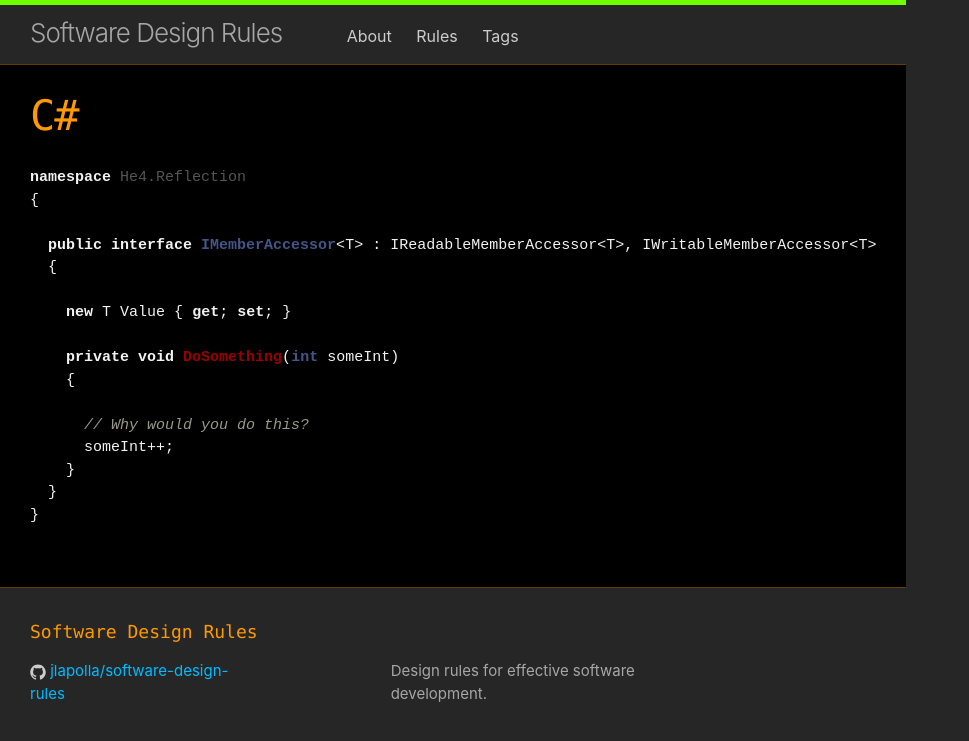
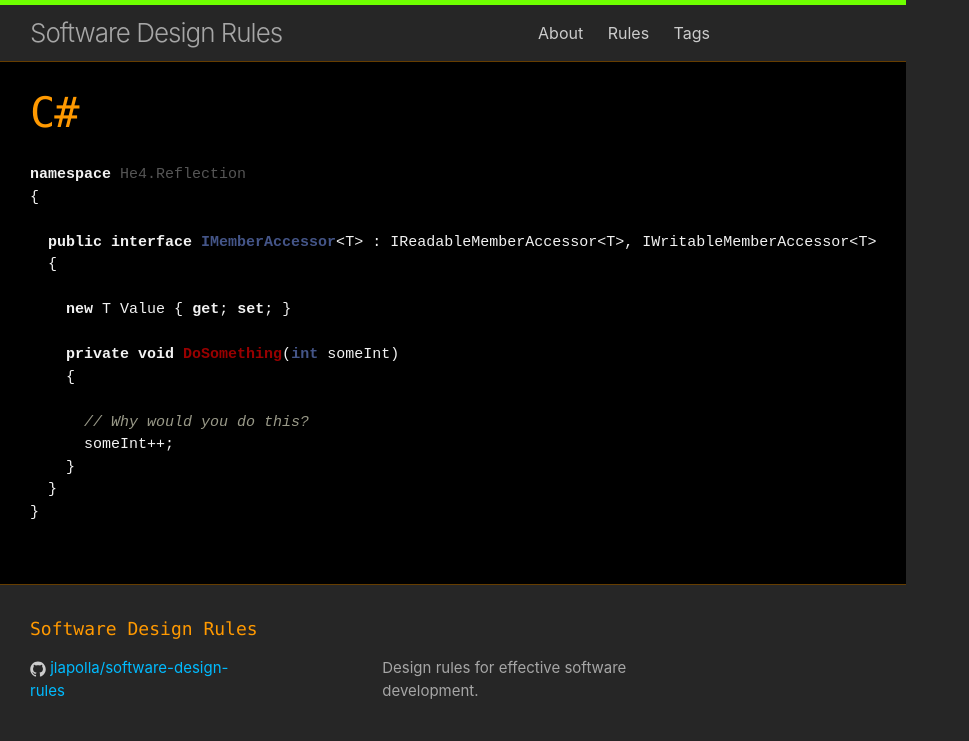
Before and after one commit to jlapolla/software-design-rules, a Jekyll site: the page built from _code_samples/6d2f57eb-9f7d-4e4d-82b1-1595e4c90f16.md, in a window 1280 px wide. Shown: the top 741 px of the page, without its empty margins (0-969 px from the left). Built offline with Jekyll 4.4.1, drawn with Linux system fonts in a browser that asks for light colours.

Commit message:
Simplify static header and footer
- They look a lot more like the normal header and footer when you alter
  the wrapper to have a fixed width.

```diff
--- a/_includes/footer-static.html
+++ b/_includes/footer-static.html
@@ -1,10 +1,10 @@
 <footer class="site-footer">
 
-  <div class="wrapper-static">
+  <div class="wrapper-fixed">
 
     <h2 class="footer-heading">{{ site.title }}</h2>
 
-    <div class="footer-col-wrapper-static">
+    <div class="footer-col-wrapper">
       <div class="footer-col-static footer-col-1-static">
         <ul class="social-media-list">
           {% if site.github_username %}
--- a/_includes/header-static.html
+++ b/_includes/header-static.html
@@ -1,8 +1,8 @@
 <header class="site-header-static">
 
-  <div class="wrapper-static">
+  <div class="wrapper-fixed">
 
-    <a class="site-title-static" href="{{ site.baseurl }}/">{{ site.title }}</a>
+    <a class="site-title" href="{{ site.baseurl }}/">{{ site.title }}</a>
 
     <nav class="site-nav-static">
       <div>
--- a/_layouts/static.html
+++ b/_layouts/static.html
@@ -10,7 +10,7 @@
       {% include header-static.html %}
 
       <div class="page-content">
-        <div class="wrapper-static dynamic-container">
+        <div class="wrapper-static">
           {{ content }}
         </div>
       </div>
--- a/_sass/_base.scss
+++ b/_sass/_base.scss
@@ -288,6 +288,7 @@ pre {
 .wrapper-static {
     padding-right: $spacing-unit;
     padding-left: $spacing-unit;
+    @extend %clearfix;
 }
 
 .wrapper {
@@ -296,7 +297,6 @@ pre {
     max-width:         calc(#{$content-width} - (#{$spacing-unit} * 2));
     margin-right: auto;
     margin-left: auto;
-    @extend %clearfix;
 
     @include media-query($on-laptop) {
         max-width: -webkit-calc(#{$content-width} - (#{$spacing-unit}));
@@ -304,6 +304,11 @@ pre {
         padding-right: $spacing-unit / 2;
         padding-left: $spacing-unit / 2;
     }
+}
+
+.wrapper-fixed {
+    @extend .wrapper-static;
+    width: $content-width - $spacing-unit * 2;
 }
 
 
@@ -328,11 +333,6 @@ pre {
 
 .static-container {
   display: inline-block;
-  white-space: nowrap;
-}
-
-.dynamic-container {
-  white-space: normal;
 }
 
 
--- a/_sass/_layout.scss
+++ b/_sass/_layout.scss
@@ -14,7 +14,7 @@
     position: relative;
 }
 
-.site-title-common {
+.site-title {
     font-size: 26px;
     font-weight: 300;
     line-height: 56px;
@@ -25,19 +25,11 @@
     &:visited {
         color: contrast-lower($fg);
     }
-}
-
-.site-title-static {
-    @extend .site-title-common;
-    margin-right: $spacing-unit * 2;
-}
-
-.site-title {
-    @extend .site-title-common;
     float: left;
 }
 
-.site-nav-common {
+.site-nav-static {
+    float: right;
     line-height: 56px;
 
     .page-link {
@@ -51,14 +43,8 @@
     }
 }
 
-.site-nav-static {
-  @extend .site-nav-common;
-  display: inline-block;
-}
-
 .site-nav {
-    @extend .site-nav-common;
-    float: right;
+    @extend .site-nav-static;
 
     .menu-icon {
         display: none;
@@ -135,58 +121,48 @@
     margin-left: 0;
 }
 
-.footer-col-wrapper-static {
+.footer-col-wrapper {
     font-size: 15px;
     color: contrast-lower($fg);
     margin-left: -$spacing-unit / 2;
-}
-
-.footer-col-wrapper {
-    @extend .footer-col-wrapper-static;
     @extend %clearfix;
 }
 
 .footer-col-static {
     margin-bottom: $spacing-unit / 2;
     padding-left: $spacing-unit / 2;
+    float: left;
 }
 
 .footer-col {
     @extend .footer-col-static;
-    float: left;
 }
 
-.footer-col-1 {
+.footer-col-1-static {
     width: -webkit-calc(35% - (#{$spacing-unit} / 2));
     width:         calc(35% - (#{$spacing-unit} / 2));
 }
 
-.footer-col-1-static {
-  @extend .dynamic-container;
-  width: (0.35 * ($content-width - $spacing-unit * 3.5)) - ($spacing-unit / 2);
-  display: inline-block;
+.footer-col-1 {
+    @extend .footer-col-1-static;
 }
 
-.footer-col-2 {
+.footer-col-2-static {
     width: -webkit-calc(20% - (#{$spacing-unit} / 2));
     width:         calc(20% - (#{$spacing-unit} / 2));
 }
 
-.footer-col-2-static {
-  @extend .dynamic-container;
-  width: (0.20 * ($content-width - $spacing-unit * 3.5)) - ($spacing-unit / 2);
-  display: inline-block;
+.footer-col-2 {
+    @extend .footer-col-2-static;
 }
 
-.footer-col-3 {
+.footer-col-3-static {
     width: -webkit-calc(45% - (#{$spacing-unit} / 2));
     width:         calc(45% - (#{$spacing-unit} / 2));
 }
 
-.footer-col-3-static {
-  @extend .dynamic-container;
-  width: (0.45 * ($content-width - $spacing-unit * 3.5)) - ($spacing-unit / 2);
-  display: inline-block;
+.footer-col-3 {
+    @extend .footer-col-3-static;
 }
 
 @include media-query($on-laptop) {
```
